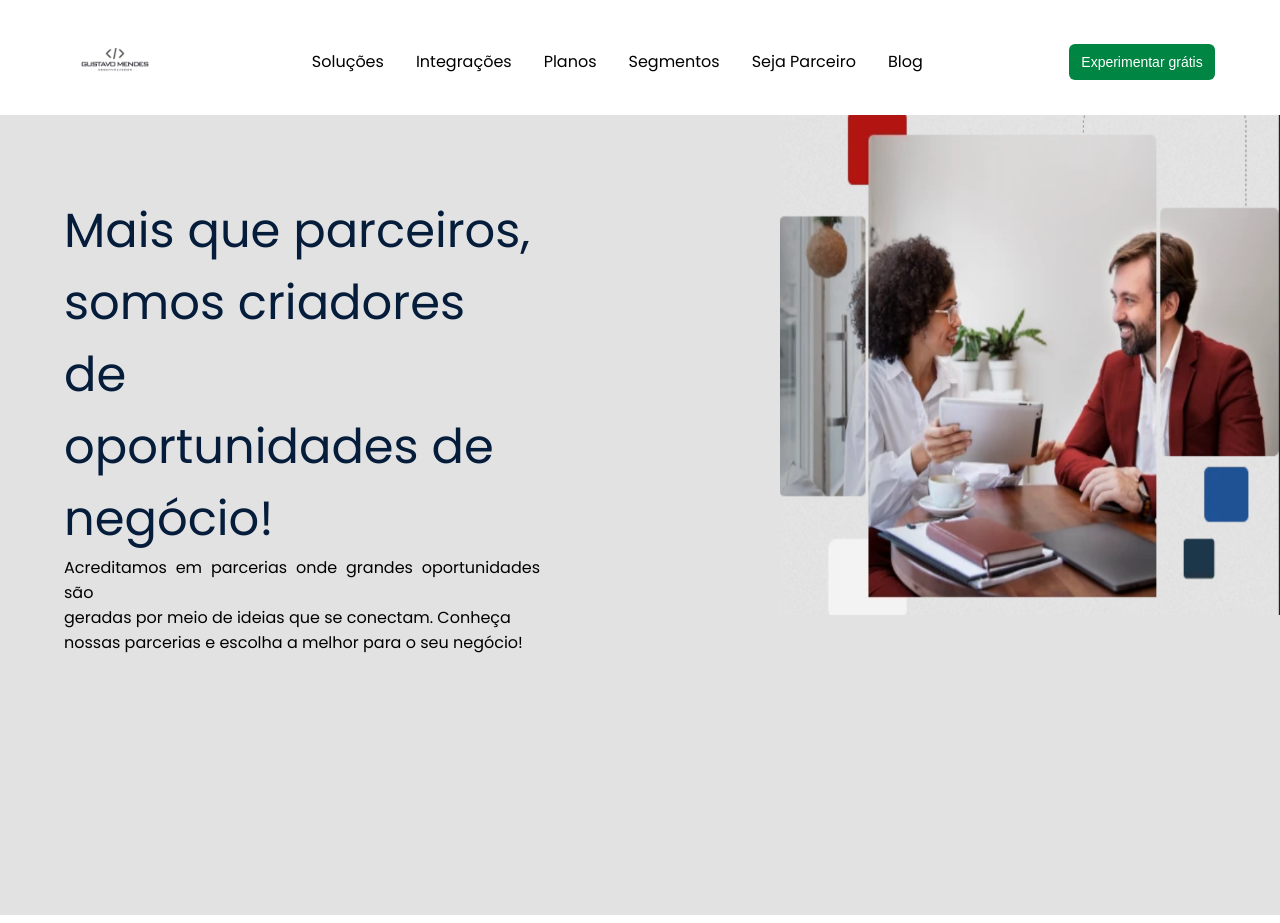
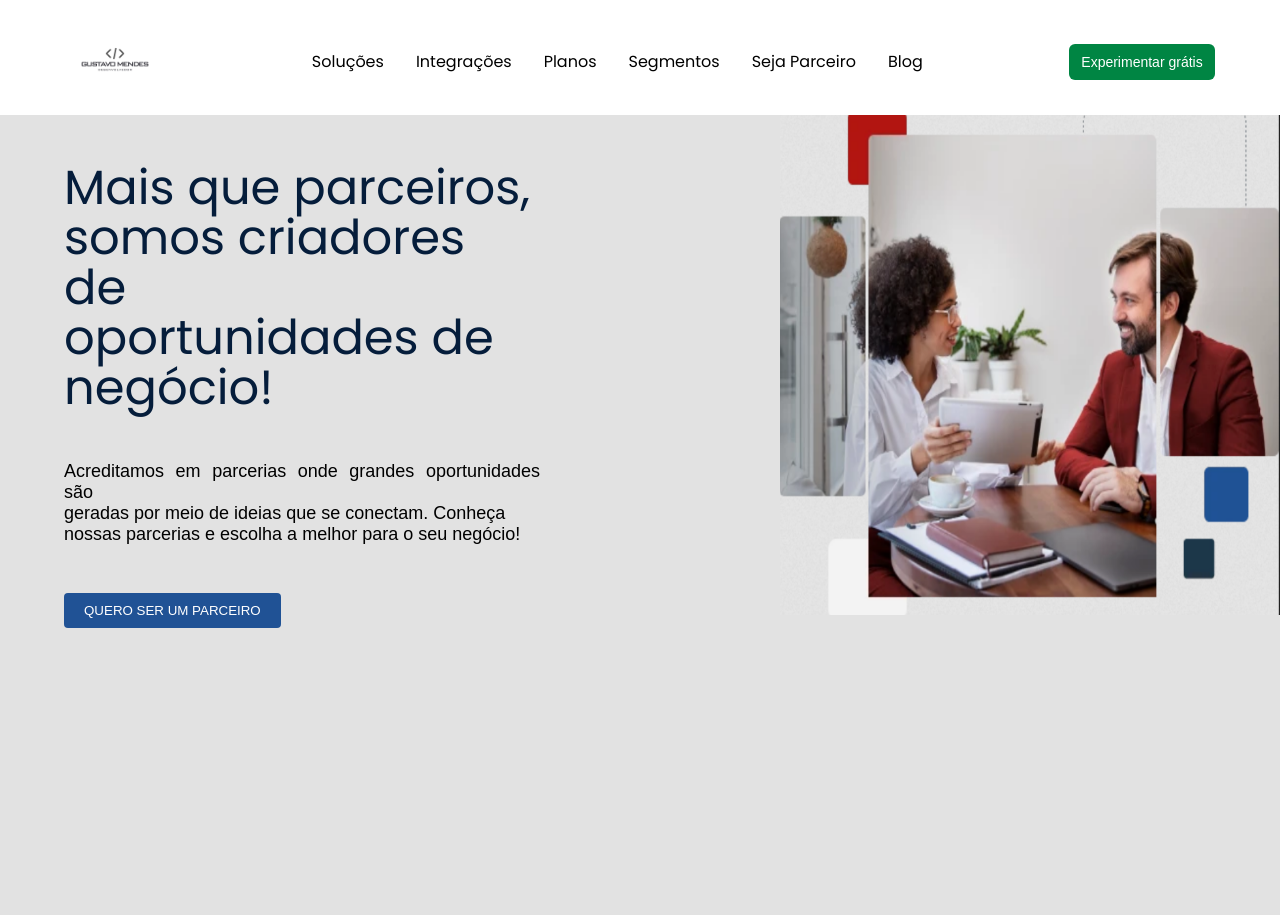
Before and after one commit to GustavoRMendes/sistema-de-cotacao, a Next.js app: page /parceiro in a window 1280 px wide. Built offline with nearby package versions, Linux system fonts and the light colour scheme.

Commit message:
seja parceiro button

```diff
--- a/src/app/parceiro/Parceiro.module.css
+++ b/src/app/parceiro/Parceiro.module.css
@@ -1,14 +1,18 @@
 .h1Parceiro {
-  font-weight: 100;
-  margin: 0rem 0rem 0rem 4rem;
-  padding-top: 5rem;
+  font-weight: 500;
+  margin: 0rem 0rem 3rem 4rem;
+  padding-top: 3rem;
   color: #051d3b;
   font-size: 3rem;
+  line-height: 50px;
 }
 .pParceiro{
-  margin: 0rem 0rem 0rem 4rem;
+  margin: 1rem 0rem 0rem 4rem;
   font-size: 1rem;
   text-align: justify;
+  font-weight: 100;
+  font-family: sans-serif;
+  font-size: 18px;
 }
 .main {
   background-color: #e2e2e2;
@@ -16,3 +20,14 @@
   display: flex;
   gap: 15rem;
 }
+.btnParceiro{
+  padding: 10px 20px;
+  background-color: #205295;
+  border: none;
+  border-radius: 4px;
+  cursor: pointer;
+  color: white;
+  margin-left: 4rem;
+  margin-top: 3rem;
+  font-weight: 200;
+}
--- a/src/app/parceiro/page.tsx
+++ b/src/app/parceiro/page.tsx
@@ -12,6 +12,7 @@ export default function ParceiroPage () {
           <p className={styles.pParceiro}>
             Acreditamos em parcerias onde grandes oportunidades são <br />geradas por meio de ideias que se conectam. Conheça <br/> nossas parcerias e escolha a melhor para o seu negócio!
           </p>
+          <button className={styles.btnParceiro}>QUERO SER UM PARCEIRO</button>
         </div>
         <div>
           <Image
```
